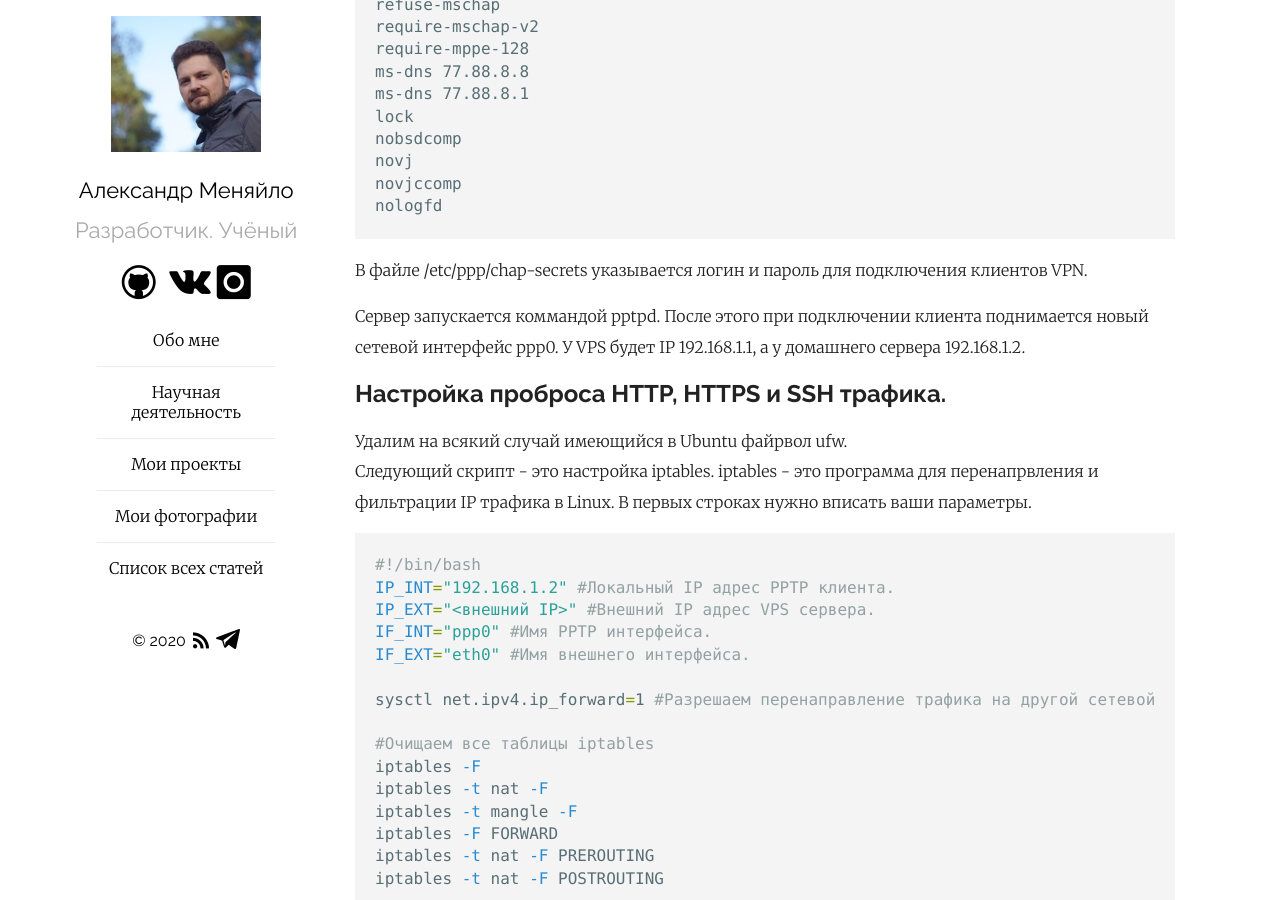
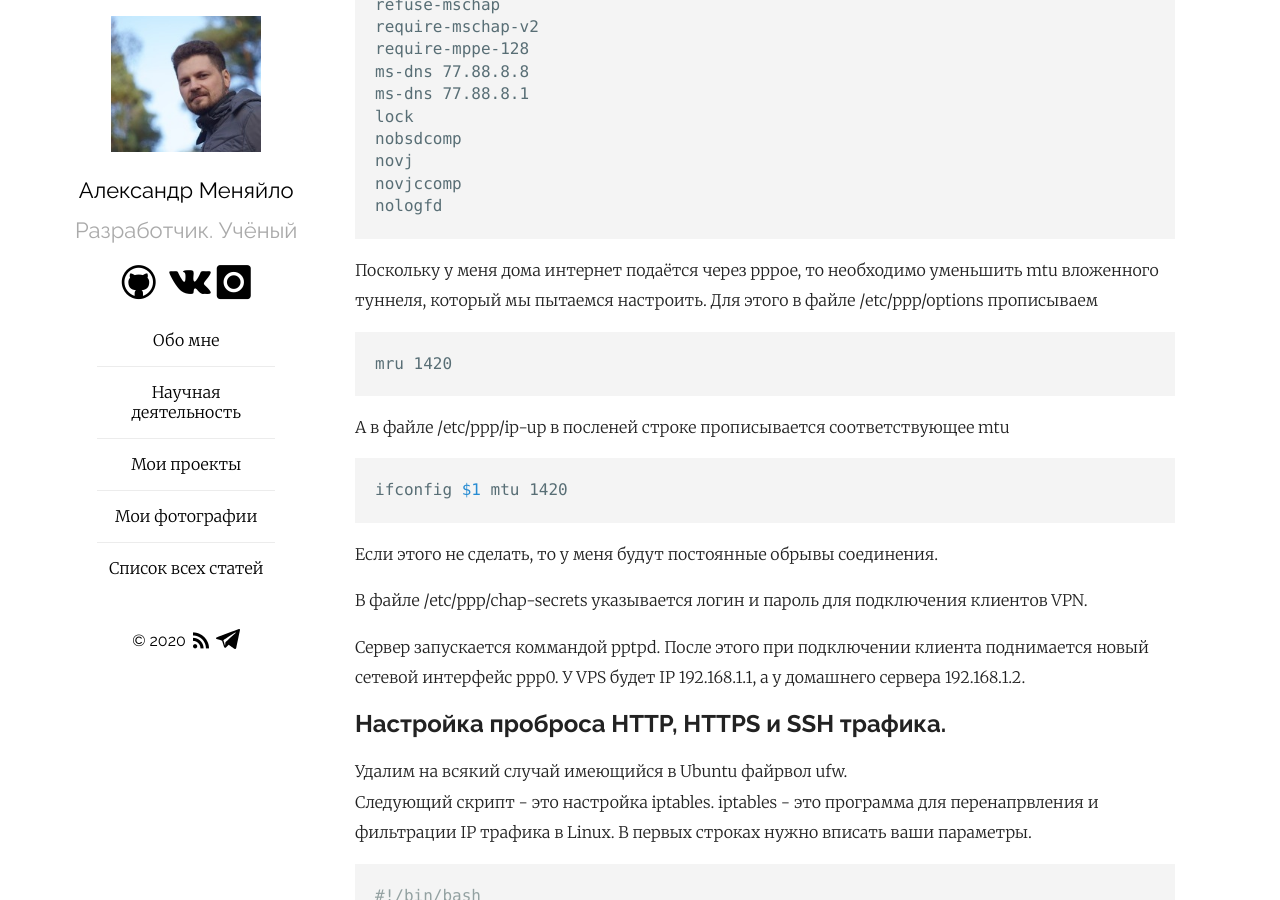
Before and after one commit to Mendeo/mendeo.github.io, a Jekyll site: the page built from _posts/2020-05-04-nastrojka-vps.md, in a window 1280 px wide and 900 px high, scrolled down 1468 px. Built offline with Jekyll 4.4.1, drawn with Linux system fonts in a browser that asks for light colours; comment, search, counter and statistics services are not loaded.

Commit message:
Дополнил статью про настройку pptp.

````diff
--- a/_posts/2020-05-04-nastrojka-vps.md
+++ b/_posts/2020-05-04-nastrojka-vps.md
@@ -58,6 +58,20 @@ novj
 novjccomp
 nologfd
 ```
+
+Поскольку у меня дома интернет подаётся через pppoe, то необходимо уменьшить mtu вложенного туннеля, который мы пытаемся настроить. Для этого в файле /etc/ppp/options прописываем
+
+```bash
+mru 1420
+```
+
+А в файле /etc/ppp/ip-up в посленей строке прописывается соответствующее mtu
+
+```bash
+ifconfig $1 mtu 1420
+```
+
+Если этого не сделать, то у меня будут постоянные обрывы соединения.
 
 В файле /etc/ppp/chap-secrets указывается логин и пароль для подключения клиентов VPN.
 
````
Also changed, not shown: other parts of _posts/2020-05-04-nastrojka-vps.md (+1 -1 lines).
